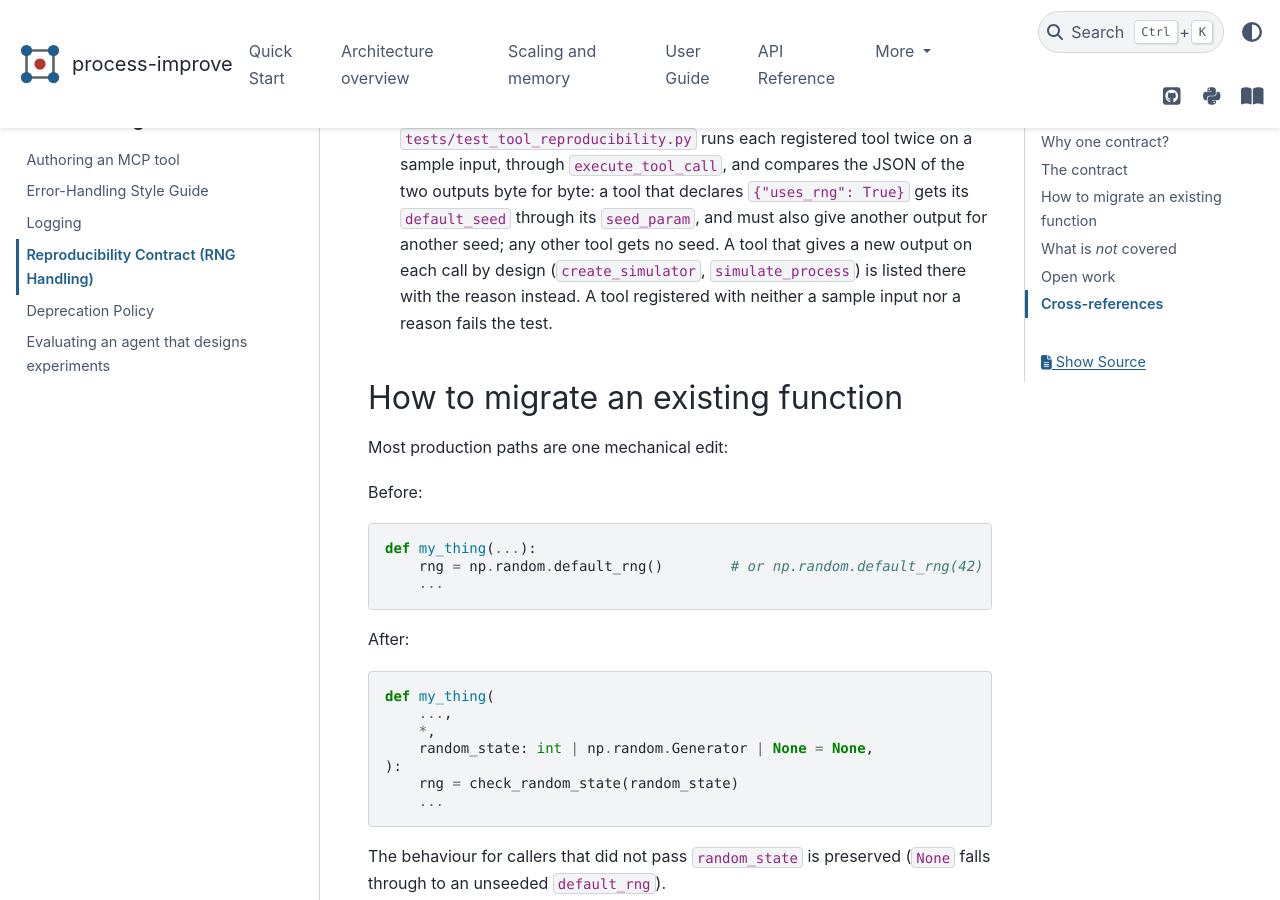
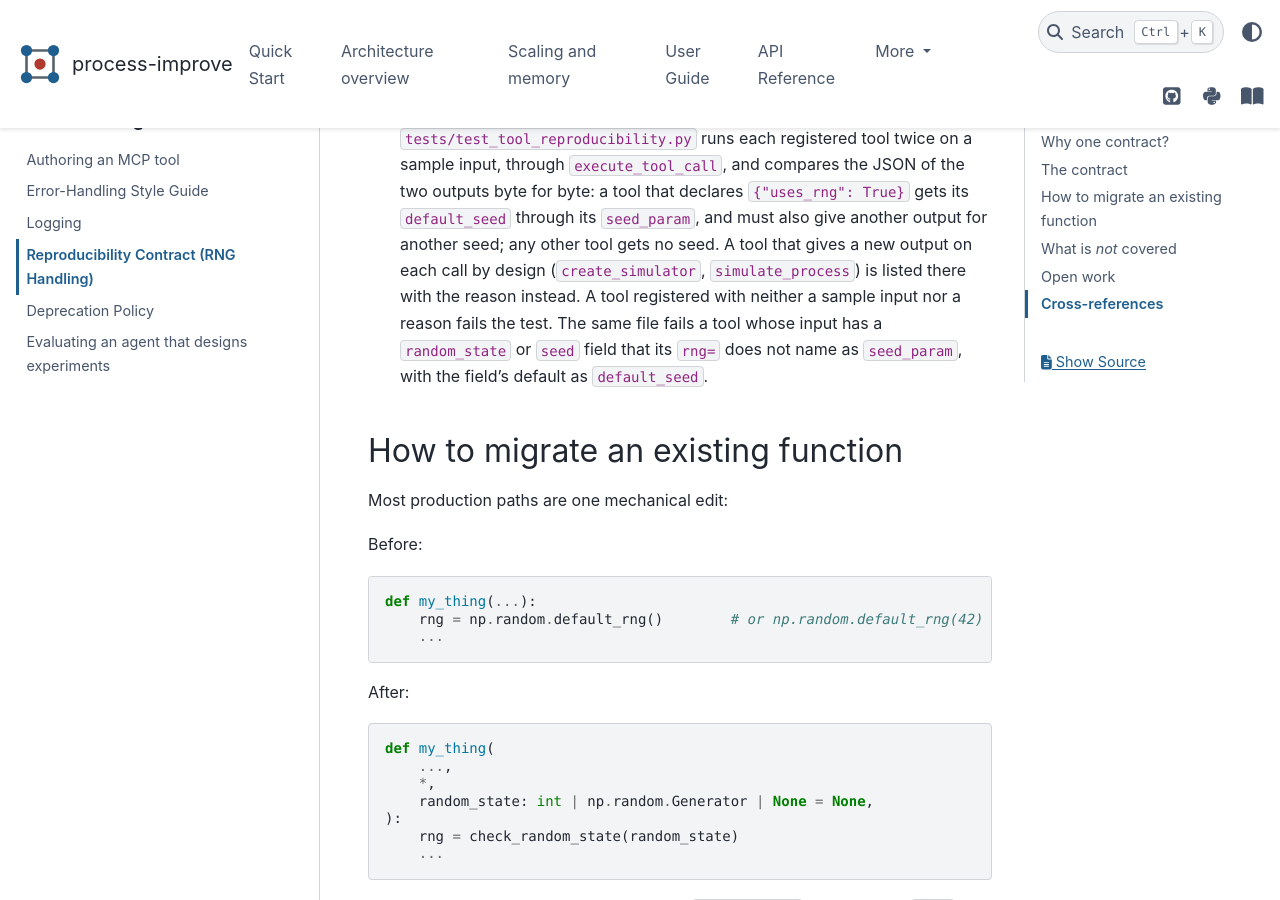
Before and after one commit to kgdunn/process-improve, a Sphinx documentation site: the page built from docs/development/reproducibility.rst, in a window 1280 px wide and 900 px high, scrolled down 2363 px. Built offline with Sphinx 7.4.7 and the PyData theme 0.15.4, drawn with Linux system fonts in a browser that asks for light colours.

Commit message:
Document the seed-declaration check and add a changelog fragment
Co-Authored-By: Claude Opus 5.5 <noreply@anthropic.com>
Claude-Session: https://claude.ai/code/session_01S4nNrQrezZa8Wt3JVywWoM

```diff
--- a/docs/development/reproducibility.rst
+++ b/docs/development/reproducibility.rst
@@ -117,7 +117,9 @@ The contract
    seed. A tool that gives a new output on each call by design
    (``create_simulator``, ``simulate_process``) is listed there with
    the reason instead. A tool registered with neither a sample input
-   nor a reason fails the test.
+   nor a reason fails the test. The same file fails a tool whose input
+   has a ``random_state`` or ``seed`` field that its ``rng=`` does not
+   name as ``seed_param``, with the field's default as ``default_seed``.
 
 How to migrate an existing function
 -----------------------------------
```
Also changed, not shown: changelog.d/2026-10-30-tool-rng-declarations.fixed.md (added, +6 -0 lines).
